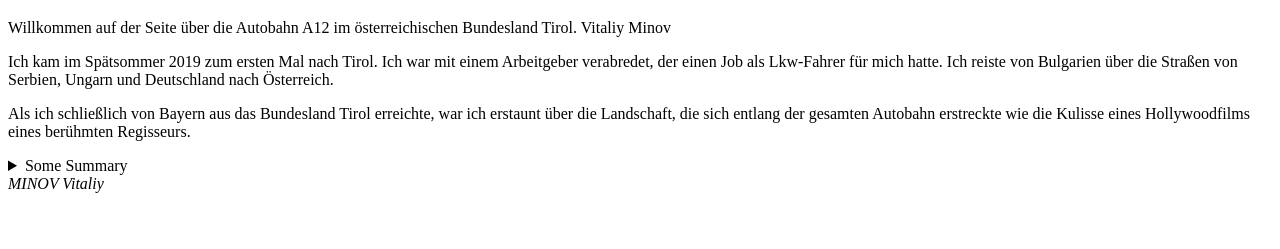
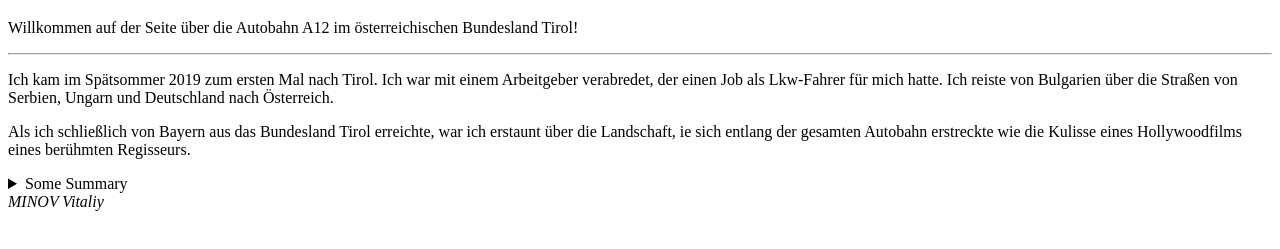
Before and after one commit to minovv/Inntal-Autobahn, a plain HTML site: page index.html in a window 1280 px wide. Shown: the part 61-310 px from the top of the page. Drawn offline with Linux system fonts and the light colour scheme.

Commit message:
Added improvements

```diff
--- a/index.html
+++ b/index.html
@@ -7,7 +7,8 @@
         <meta name="application-name" content="Inntal A12 - der Tribute Seite">
         <meta name="keywords" content="A12 Autobahn, Tirol, Österreich">
         <meta name="author" content="MINOV Vitaliy">
-        <meta name="viewport" content="viewport-fit=cover, width=device-width, initial-scale=1.0, minimum-scale=1.0, maximum-scale=1.0, user-scalable=no">
+        <meta name="viewport" content="viewport-fit=cover, width=device-width, initial-scale=1.0,
+        minimum-scale=1.0, maximum-scale=1.0, user-scalable=no">
 
         <meta http-equiv="content-type" content="text/html; charset=UTF-8">
         <meta http-equiv="default-style" content="the document's preferred stylesheet">
@@ -22,13 +23,20 @@
         <meta name="theme-color" content="#ffffff">
 
         <style>
+            /* Using CSS Variables
+              A good way to use CSS variables is when it comes to the colors of the design.
+              Instead of copy and paste the same colors over and over again, I can place them in variables.
+              Below there is an example a variable with global scope, which is declared inside
+              the :root selector.*/
             :root {
-                --text-color: green;
+                --text-color: black;
 
             }
 
-            p{
-                --text-color: black;
+            p {
+            /* In case I need to overwrite the setting I can simply uncomment the new color setting
+            below */
+            /* --text-color: blue; */
                 color: var(--text-color);
             }
         </style>
@@ -36,30 +44,39 @@
 </head>
 
 <body>
+    <nav>
+
+    </nav>
+
     <header>
-<h1>Autobahn A12, Tirol, Österreich</h1>
+        <h1>Autobahn A12, Tirol, Österreich</h1>
     </header>
-    <main>
-<div class="--text-color">
-    Willkommen auf der Seite über die Autobahn A12 im österreichischen Bundesland Tirol. Vitaliy Minov
-</div>
+
+<main>
+    <section>
+            <p>Willkommen auf der Seite über die Autobahn A12 im österreichischen Bundesland Tirol!</p>
+    </section>
+
+<hr>
+
 <section>
-<p>
-    Ich kam im Spätsommer 2019 zum ersten Mal nach Tirol. Ich war mit einem Arbeitgeber verabredet, der einen Job als
- Lkw-Fahrer für mich hatte. Ich reiste von Bulgarien über die Straßen von Serbien, Ungarn und Deutschland nach Österreich.
-</p>
-<p>
-    Als ich schließlich von Bayern aus das Bundesland Tirol erreichte, war ich erstaunt über die Landschaft,
-    die sich entlang der gesamten Autobahn erstreckte wie die Kulisse eines Hollywoodfilms eines berühmten Regisseurs.
-</p>
+  <p>Ich kam im Spätsommer 2019 zum ersten Mal nach Tirol. Ich war mit einem Arbeitgeber verabredet, der einen Job
+  als Lkw-Fahrer für mich hatte. Ich reiste von Bulgarien über die Straßen von Serbien, Ungarn und Deutschland
+  nach Österreich.
+  </p>
+
+  <p>Als ich schließlich von Bayern aus das Bundesland Tirol erreichte, war ich erstaunt über die Landschaft,
+  ie sich entlang der gesamten Autobahn erstreckte wie die Kulisse eines Hollywoodfilms eines
+  berühmten Regisseurs.
+  </p>
 </section>
+
 <details>
     <summary>Some Summary</summary>
-    <p>
-        Some details
-    </p>
+    <p>Some details</p>
 </details>
     </main>
+
     <footer>
         <address>
             <cite>MINOV Vitaliy</cite>
```
